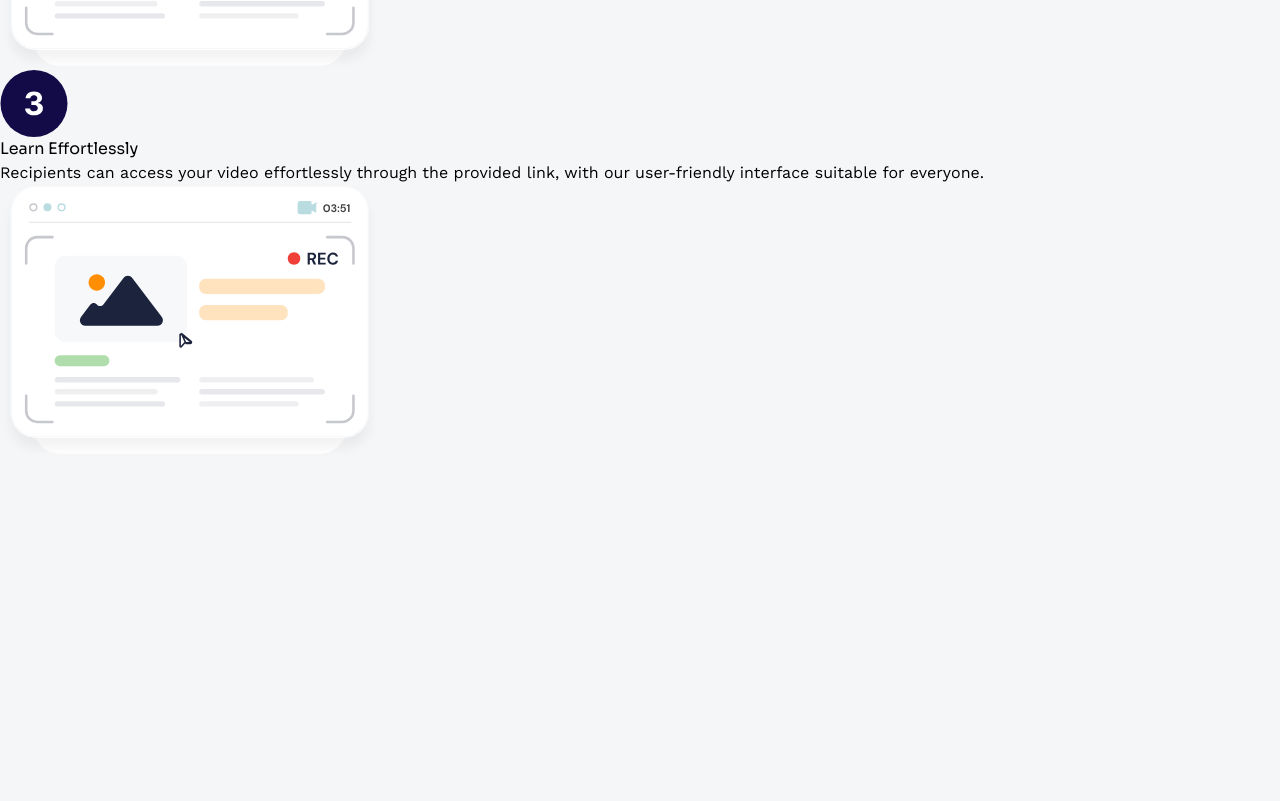
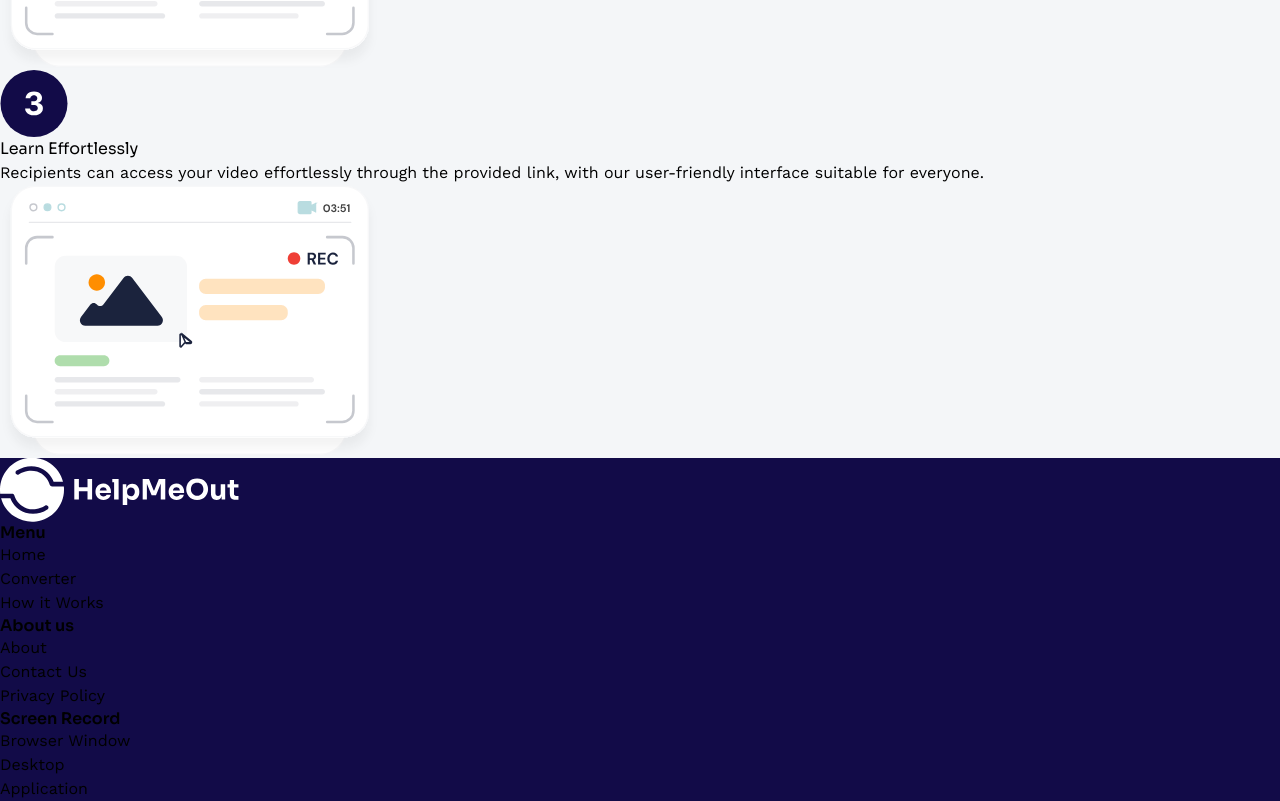
Before and after one commit to shadrxcc/HelpMeOut, a React (Vite) app: page / in a window 1280 px wide. Shown: the part 2657-3458 px from the top of the page. Before the commit the page ends 3115 px from the top, so only its background shows below. Built offline with nearby package versions, Linux system fonts and the light colour scheme.

Commit message:
implement footer

```diff
--- /dev/null
+++ b/src/components/footer.jsx
@@ -0,0 +1,40 @@
+import logo from "../assets/logocombined-white.svg";
+
+const Footer = () => {
+  return (
+    <div id="footer" className="flex flex-col p-4 sm:p-8 gap-y-8 sm:flex-row items-start lg:p-[100px]">
+      <img className="w-[10rem]" src={logo} alt="logo" />
+
+      <div className="text-white gap-y-8 w-full justify-evenly flex flex-col sm:flex-row sm:items-center">
+      <div className="flex flex-col gap-y-7">
+          <h6>Menu</h6>
+          <ul className="text-base flex flex-col gap-y-6" id="work">
+            <li>Home</li>
+            <li>Converter</li>
+            <li>How it Works</li>
+          </ul>
+        </div>
+
+        <div className="flex flex-col gap-y-7">
+          <h6>About us</h6>
+          <ul className="text-base flex flex-col gap-y-6" id="work">
+            <li>About</li>
+            <li>Contact Us</li>
+            <li>Privacy Policy</li>
+          </ul>
+        </div>
+
+        <div className="flex flex-col gap-y-7">
+          <h6>Screen Record</h6>
+          <ul className="text-base flex flex-col gap-y-6" id="work">
+            <li>Browser Window</li>
+            <li>Desktop</li>
+            <li>Application</li>
+          </ul>
+        </div>
+      </div>
+    </div>
+  );
+};
+
+export default Footer;
--- a/src/index.css
+++ b/src/index.css
@@ -47,3 +47,14 @@ html body {
   border-radius: 8px;
   background: var(--primary-main, #120b48);
 }
+
+#footer {
+  background: var(--primary-main, #120B48);
+}
+
+h6 {
+font-size: 16px;
+font-style: normal;
+font-weight: 600;
+line-height: normal;
+}
--- a/src/pages/home.jsx
+++ b/src/pages/home.jsx
@@ -1,4 +1,5 @@
 import Features from "../components/features";
+import Footer from "../components/footer";
 import Header from "../components/header";
 import Hero from "../components/hero";
 import How from "../components/how";
@@ -12,6 +13,7 @@ const Home = () => {
         <Features />
         <How />
       </div>
+      <Footer/>
     </div>
   );
 };
```
